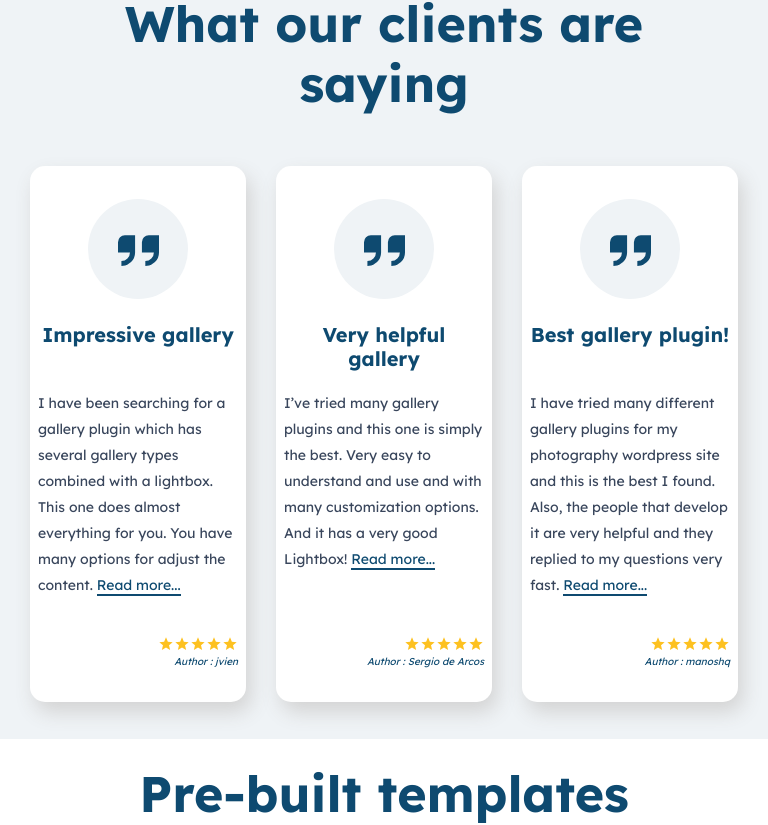
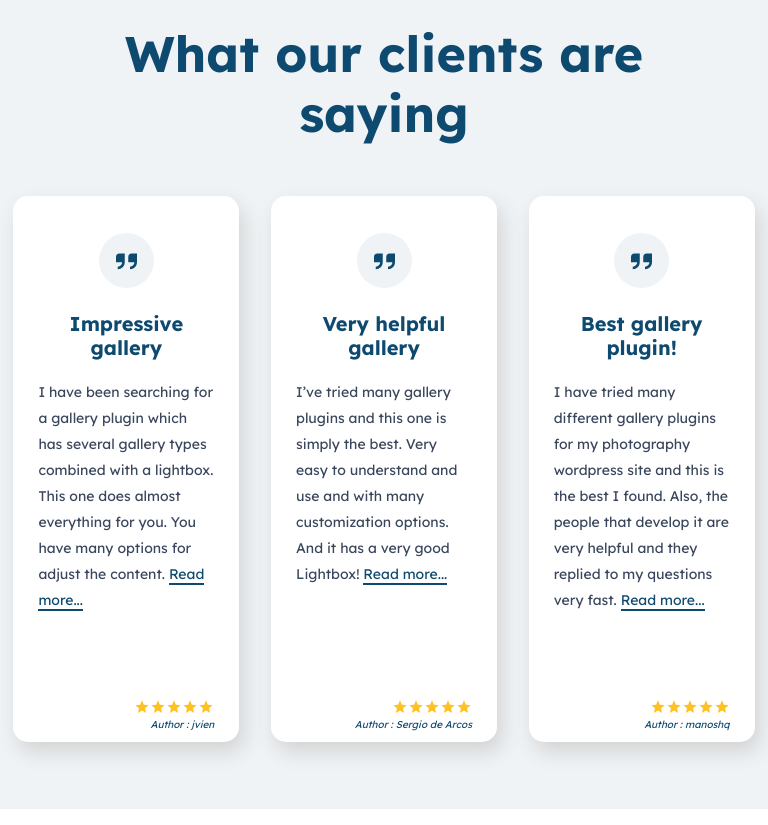
Before and after one commit to GrigorHarutyunian/regallery, a React (Vite) app: page / in a window 768 px wide. Shown: the part 3800-4625 px from the top of the page. Built offline with nearby package versions, Linux system fonts and the light colour scheme.

Commit message:
new responiblity for review section

```diff
--- a/src/components/reviews/Review.css
+++ b/src/components/reviews/Review.css
@@ -9,10 +9,12 @@
   color: #0e4a70;
 }
 
-.review-cards {
-  display: flex;
-  margin: 0px auto;
-  justify-content: center;
+.grid__3 {
+  display: grid;
+  grid-template-columns: repeat(3, 1fr);
+  justify-content: space-between;
+  gap: 35px;
+  justify-items: center;
 }
 
 .review-card {
@@ -22,10 +24,11 @@
   text-align: center;
   margin: 12px 15px;
   transition: 0.1s all ease-in;
-  padding: 40px 30px 50px;
   background-color: #ffffff;
   border-radius: 15px;
   box-shadow: 5px 10px 20px 0px lightgrey;
+  width: 79%;
+  padding: 25px;
 }
 
 .review-card__icon img {
@@ -93,6 +96,15 @@
   text-align: center;
   margin-bottom: 41px;
 }
+
+/* .review__text {
+  max-width: 233px;
+}
+
+.review__title {
+  max-width: 233px;
+} */
+
 .review__text {
   margin-top: 22px;
   max-width: 300px;
@@ -147,17 +159,42 @@
   }
 }
 
+@media screen and (min-width: 800px) and (max-width: 965px) {
+  .author {
+    height: 340px;
+  }
+  .review-card__author {
+    margin-bottom: -11px;
+  }
+  .review-card__icon {
+    width: 55px;
+    height: 55px;
+  }
+  .review-card__icon svg {
+    width: 21px;
+  }
+}
+
+@media screen and (min-width: 701px) and (max-width: 800px) {
+  .author {
+    height: 405px;
+  }
+  .review-card__icon {
+    width: 55px;
+    height: 55px;
+  }
+  .review-card__icon svg {
+    width: 21px;
+  }
+}
+
 @media screen and (min-width: 701px) and (max-width: 850px) {
   .review-card__author {
-    margin-bottom: -20px;
+    margin-bottom: -14px;
   }
 }
 
 @media screen and (max-width: 700px) {
-  .review-cards {
-    flex-direction: column;
-    justify-content: center;
-  }
   .section-text__title-centered {
     font-size: 30px;
     margin-bottom: 20px;
@@ -165,4 +202,12 @@
   .review-card__author {
     margin-bottom: 0;
   }
+  .grid__3 {
+    grid-template-columns: repeat(1, 1fr);
+  }
+  .review-card {
+    max-width: 318px;
+  }
 }
+@media screen and (max-width: 450px) {
+}
--- a/src/components/reviews/Review.tsx
+++ b/src/components/reviews/Review.tsx
@@ -3,16 +3,18 @@ import reviewData from "./review-data";
 import ReviewDTO from "../../types/ReviewDTO";
 import ReviewCards from "./ReviewCard";
 import { motion } from "framer-motion";
+import { Row, Container } from "react-bootstrap";
 // import animation from "../../assets/animations/framer-motion-setings";
 const Services: React.FC = () => {
   return (
     <section id="review">
-      <div style={{ display: "flex", justifyContent: "center" }}>
+      <Container>
+        <Row>
           <div className="section-text">
             <h2 className="section-text__title-centered">
               What our clients are saying
             </h2>
-          <motion.div className="review-cards">
+            <motion.div className="grid__3">
               {reviewData.map((val: ReviewDTO) => {
                 return (
                   <ReviewCards
@@ -29,7 +31,8 @@ const Services: React.FC = () => {
               })}
             </motion.div>
           </div>
-      </div>
+        </Row>
+      </Container>
     </section>
   );
 };
--- a/src/index.css
+++ b/src/index.css
@@ -108,19 +108,9 @@ p {
     max-width: 480px;
     margin: 30px 0;
   }
-  .review-card {
-    padding: 21px 8px 54px;
-  }
+
   .section-text__title-small {
     font-size: 20px;
-  }
-
-  .review__text {
-    max-width: 233px;
-  }
-
-  .review__title {
-    max-width: 233px;
   }
   section[id] {
     padding: 25px 15px;
```
Lines whose indentation alone changed are shown as unchanged.
